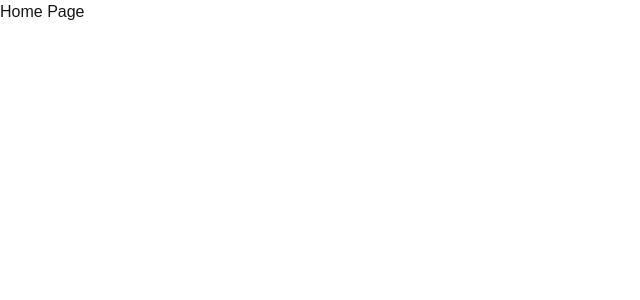
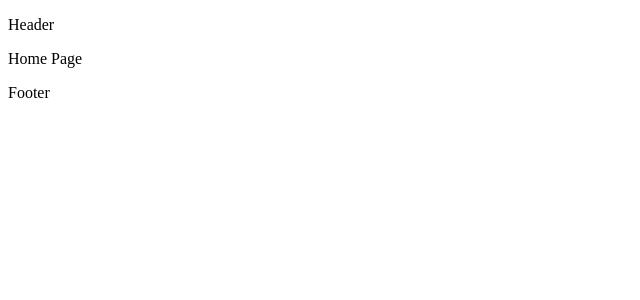
Before and after one commit to waseemkhan00777/learning-nextjs, a Next.js app: page / in a window 1280 px wide. Shown: the top 300 px of the page, without its empty margins (0-640 px from the left). Built offline with nearby package versions, Linux system fonts and the light colour scheme.

Commit message:
basic layout

```diff
--- a/src/app/layout.tsx
+++ b/src/app/layout.tsx
@@ -1,34 +1,23 @@
-import type { Metadata } from "next";
-import localFont from "next/font/local";
-import "./globals.css";
-
-const geistSans = localFont({
-  src: "./fonts/GeistVF.woff",
-  variable: "--font-geist-sans",
-  weight: "100 900",
-});
-const geistMono = localFont({
-  src: "./fonts/GeistMonoVF.woff",
-  variable: "--font-geist-mono",
-  weight: "100 900",
-});
-
-export const metadata: Metadata = {
-  title: "Create Next App",
-  description: "Generated by create next app",
+export const metadata = {
+  title: "Next.js",
+  description: "Generated by Next.js",
 };
 
 export default function RootLayout({
   children,
-}: Readonly<{
+}: {
   children: React.ReactNode;
-}>) {
+}) {
   return (
     <html lang="en">
-      <body
-        className={`${geistSans.variable} ${geistMono.variable} antialiased`}
-      >
+      <body>
+        <header>
+          <p>Header</p>
+        </header>
         {children}
+        <footer>
+          <p>Footer</p>
+        </footer>
       </body>
     </html>
   );
```
